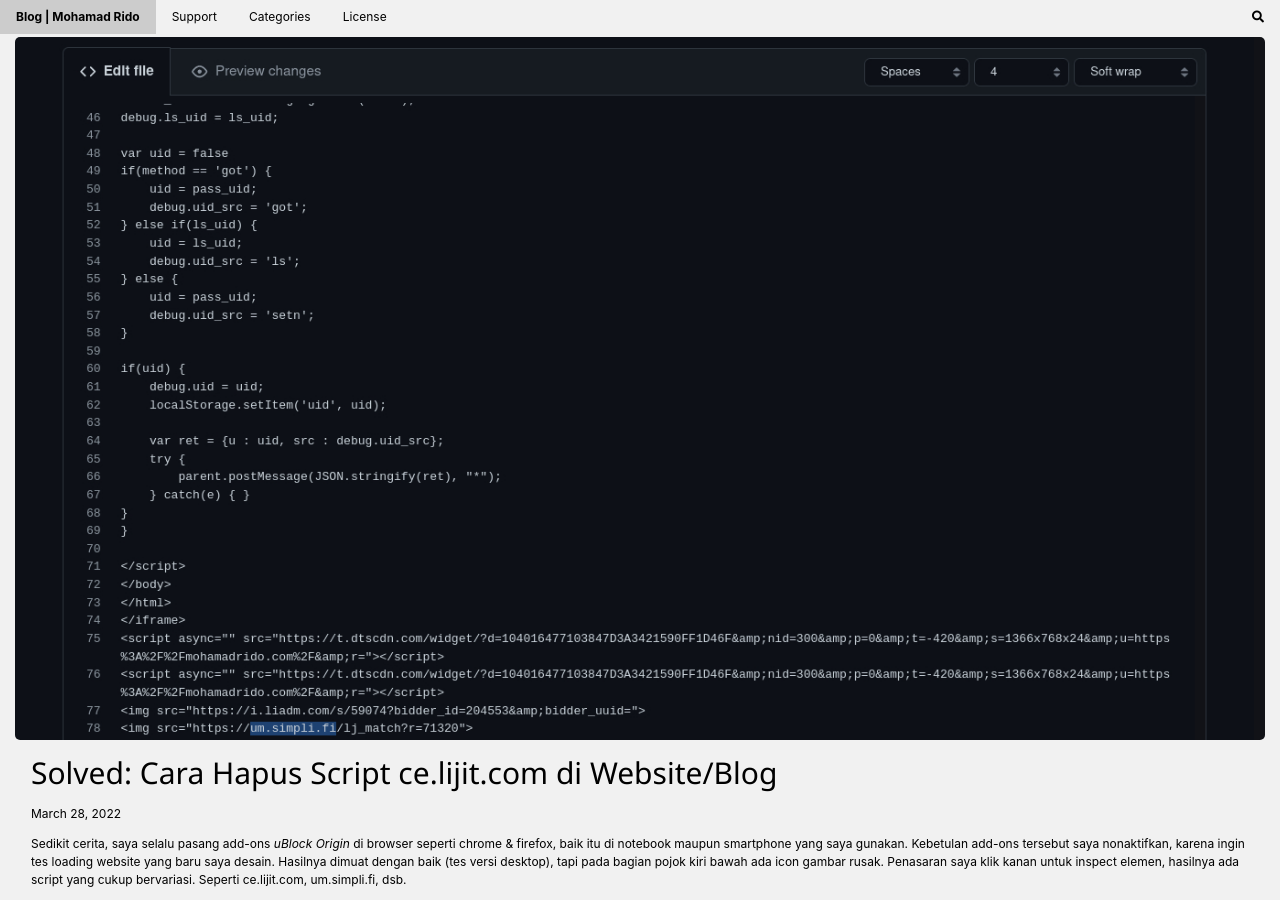
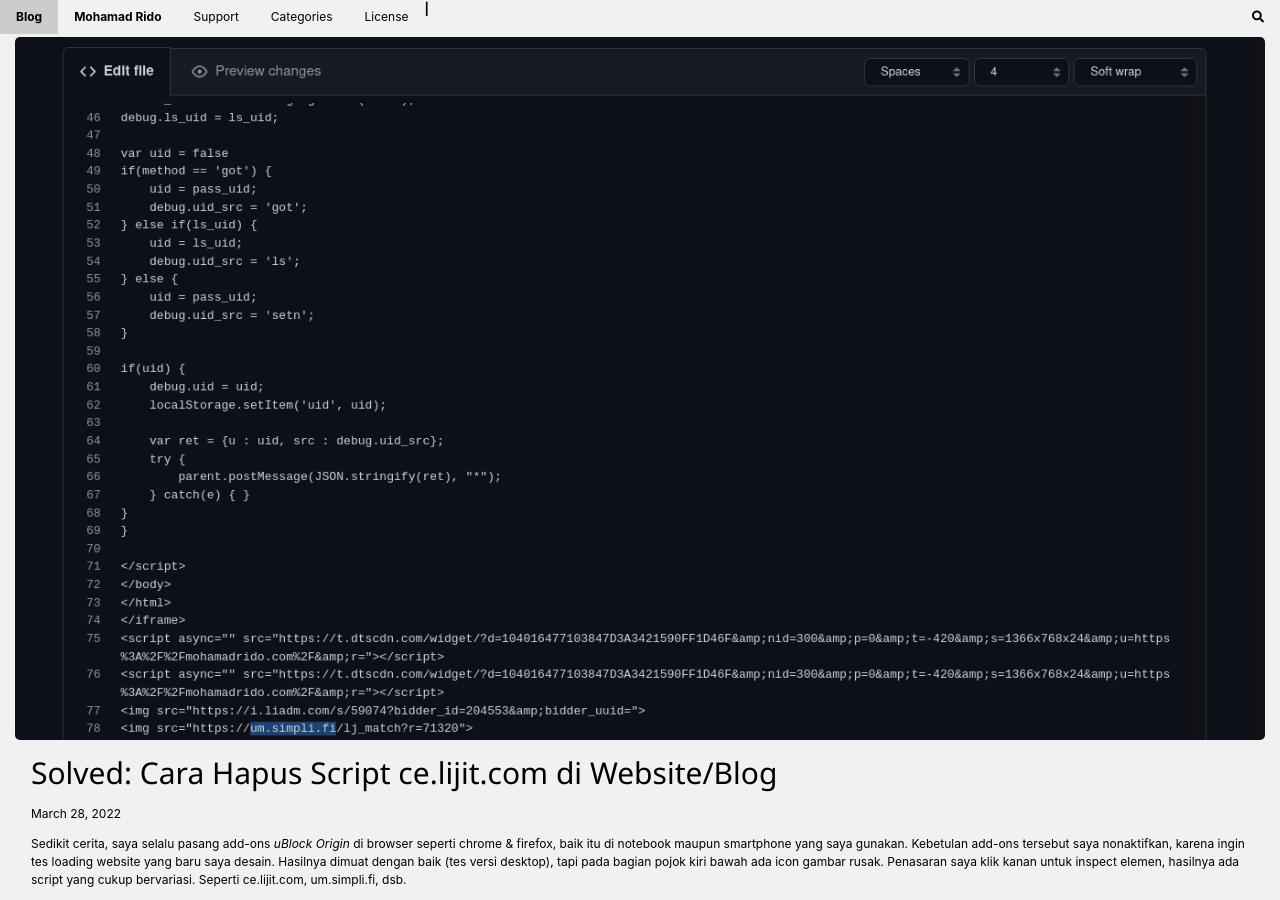
Before and after one commit to mohamadrido/blog, a Jekyll site: the page built from _posts/2022-03-28-solved-cara-hapus-script-ce-lijit-com-di-website-blog.md, in a window 1280 px wide and 900 px high. Built offline with Jekyll 4.4.1, drawn with Linux system fonts in a browser that asks for light colours; our own code applies the rules of GitHub Pages for plain Markdown files.

Commit message:
Update page.html

```diff
--- a/_layouts/page.html
+++ b/_layouts/page.html
@@ -54,19 +54,19 @@
     <a class="bar-item button hover-black hide-medium hide-large right" href="javascript:void(0);" onclick="toggleFunction()" title="Toggle Navigation Menu">
       <i class="fa fa-bars"></i>
     </a>
-    <a href="https://blog.mohamadrido.com" class="bar-item button"><b>Blog | Mohamad Rido</b></a>
-    <a href="/support" class="bar-item button hide-small">Support</a>
+    <a href="https://blog.mohamadrido.com" class="bar-item button"><b>Blog</a> | <a href="https://mohamadrido.com" class="bar-item button">Mohamad Rido</b></a>
+    <a href="https://mohamadrido.com/support" class="bar-item button hide-small">Support</a>
     <a href="https://blog.mohamadrido.com/categories" class="bar-item button hide-small">Categories</a>
-    <a href="/license" class="bar-item button hide-small">License</a>
+    <a href="https://mohamadrido.com/license" class="bar-item button hide-small">License</a>
     <a class="bar-item button hide-small right hover-red" onclick="document.getElementById('searchModal').style.display='block'">
       <i class="fa fa-search"></i>
     </a>
   </div>
   <!-- Navbar on small screens -->
   <div id="navBar" class="bar-block white hide hide-large hide-medium">
-    <a href="/about" class="bar-item button" onclick="toggleFunction()">ABOUT</a>
+    <a href="https://mohamadrido.com/about" class="bar-item button" onclick="toggleFunction()">ABOUT</a>
     <a href="https://mohamadrido.com" class="bar-item button" onclick="toggleFunction()">HOME</a>
-    <a href="/contact" class="bar-item button" onclick="toggleFunction()">CONTACT</a>
+    <a href="https://mohamadrido.com/contact" class="bar-item button" onclick="toggleFunction()">CONTACT</a>
     <a class="bar-item button" onclick="document.getElementById('searchModal').style.display='block'">SEARCH</a>
   </div>
 </div>
```
